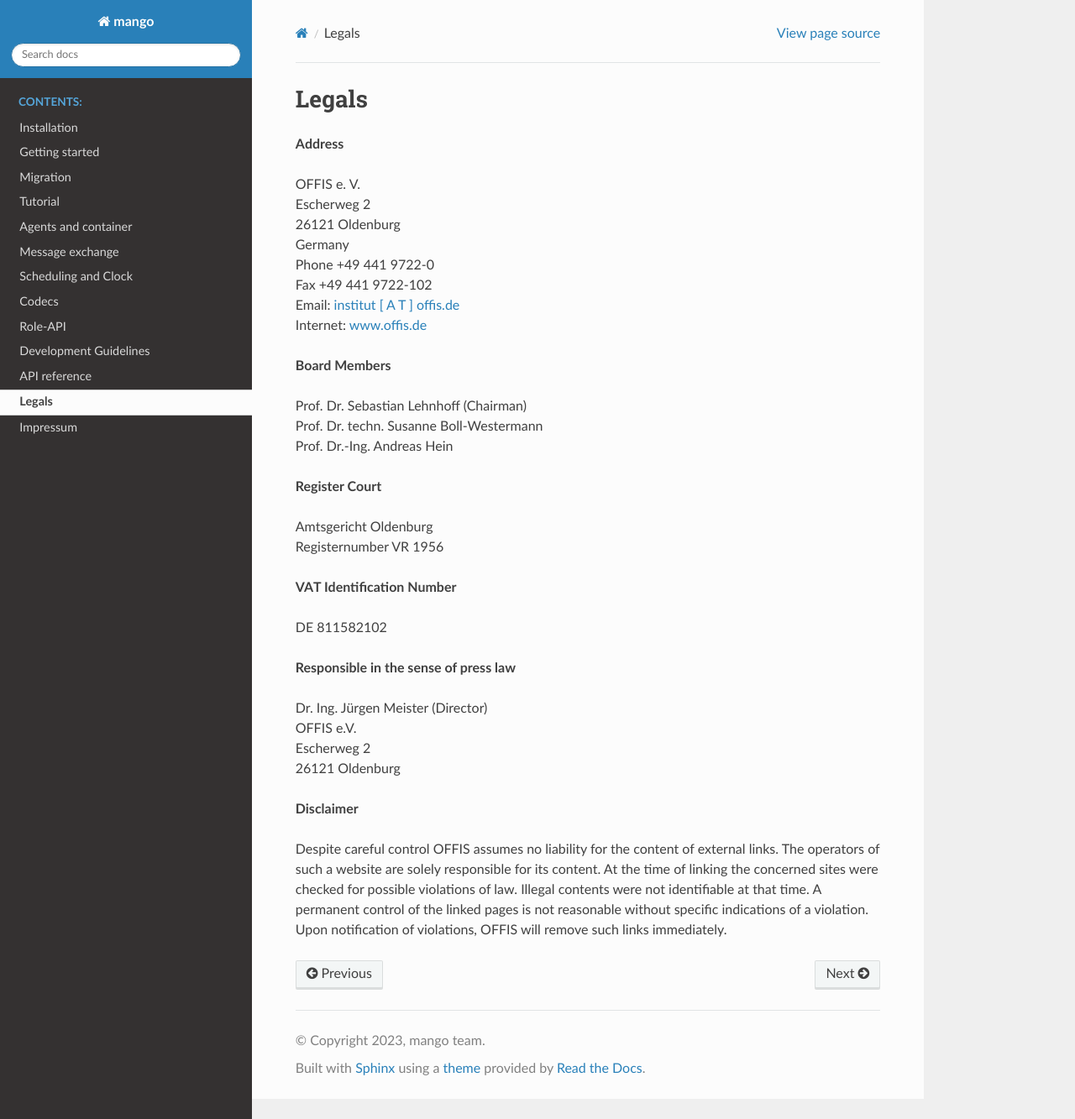
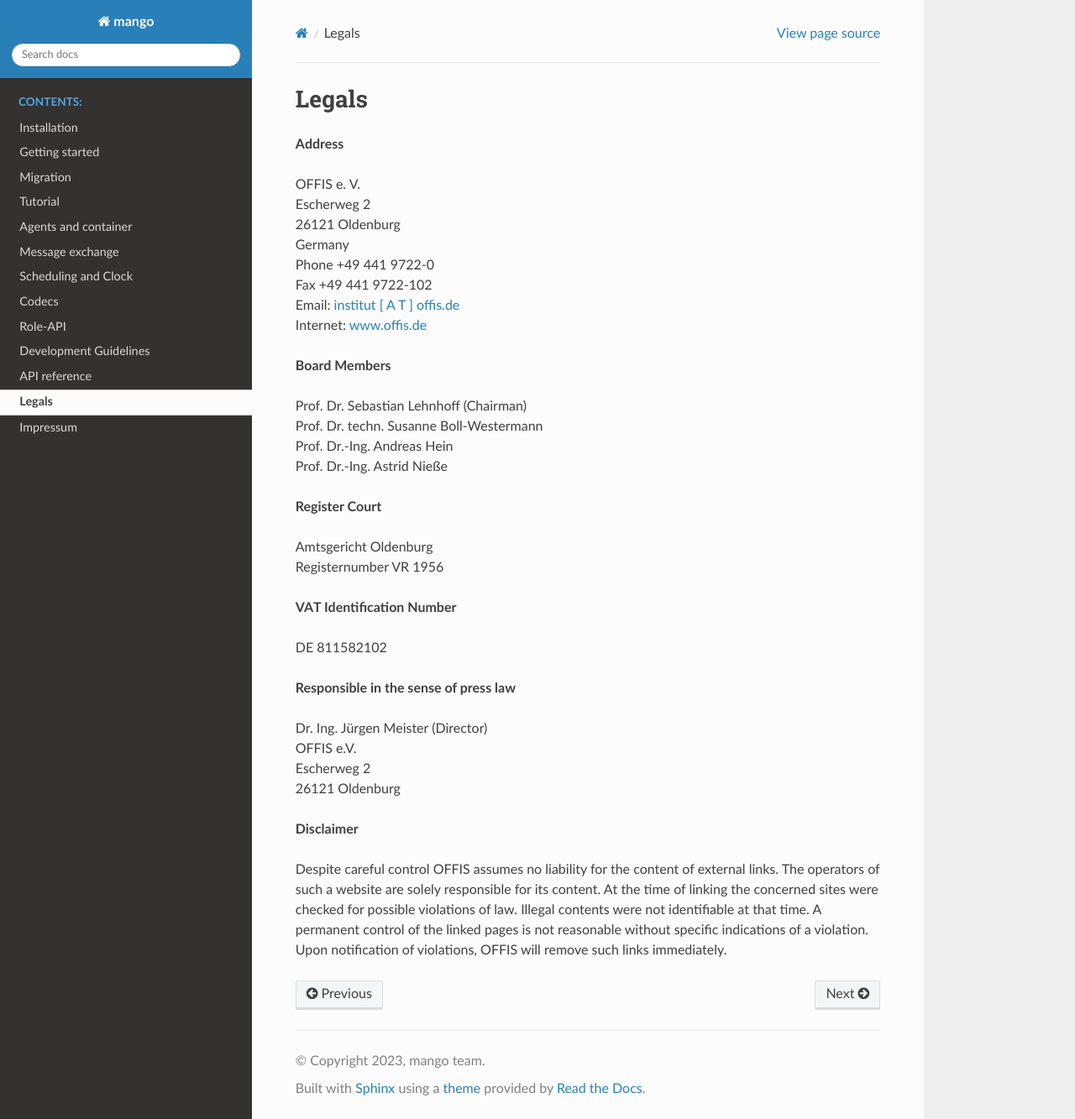
Before and after one commit to OFFIS-DAI/mango, a Sphinx documentation site: the page built from docs/source/legals.rst, in a window 1280 px wide and 1333 px high. Shown: the whole window at 84% size. Built offline with Sphinx 7.4.7 and the Read the Docs theme 2.0.0, drawn with Linux system fonts in a browser that asks for light colours; formulas are drawn with MathJax 3; pages that are not in the unit, such as notebooks, are missing from menus.

Commit message:
Update legals.rst
Adding Astrid

```diff
--- a/docs/source/legals.rst
+++ b/docs/source/legals.rst
@@ -20,6 +20,7 @@ Legals
 | Prof. Dr. Sebastian Lehnhoff (Chairman)
 | Prof. Dr. techn. Susanne Boll-Westermann
 | Prof. Dr.-Ing. Andreas Hein
+| Prof. Dr.-Ing. Astrid Nieße
 
 
 **Register Court**
```
